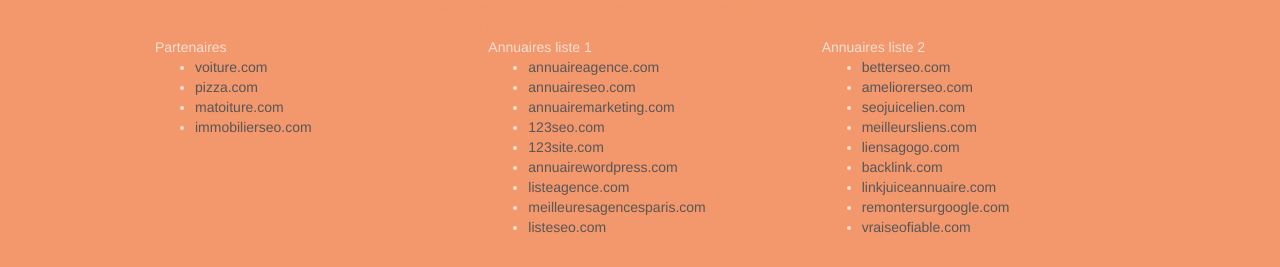
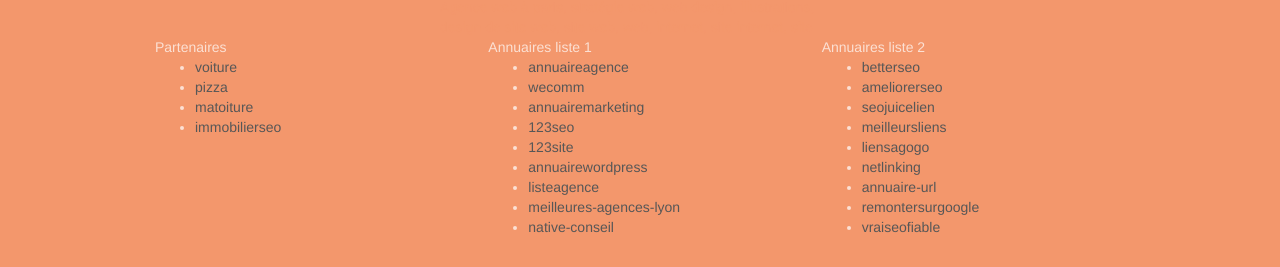
Before and after one commit to clotou/ClotildeLacaille_Correction_Startingwebsite_2, a website: page index.html in a window 1280 px wide. Shown: the part 3370-3637 px from the top of the page. Drawn offline with nearby package versions, Linux system fonts and the light colour scheme.

Commit message:
9 fixe des liens du footer

```diff
--- a/index.html
+++ b/index.html
@@ -394,50 +394,50 @@
                 <div class="col-sm-4">
                   Partenaires
                   <ul>
-                    <li><a href="voiture.com">voiture.com</a></li>
-                    <li><a href="pizza.com">pizza.com</a></li>
-                    <li><a href="matoiture.com">matoiture.com</a></li>
-                    <li><a href="immobilierseo.com">immobilierseo.com</a></li>
+                    <li><a href="https://votrevoiture.com/">voiture</a></li>
+                    <li><a href="https://www.lyonpizza.com/">pizza</a></li>
+                    <li><a href="https://www.ma-toiture.fr/">matoiture</a></li>
+                    <li><a href="https://www.journaldelagence.com/">immobilierseo</a></li>
                   </ul>
                 </div>
                 <div class="col-sm-4">
                   Annuaires liste 1
                   <ul>
-                    <li><a href="annuaireagence.com">annuaireagence.com</a></li>
-                    <li><a href="annuaireseo.com">annuaireseo.com</a></li>
+                    <li><a href="https://www.lannuairedigital.fr/">annuaireagence</a></li>
+                    <li><a href="https://wecomm.fr/annuaires-referencement/">wecomm</a></li>
                     <li>
-                      <a href="annuairemarketing.com">annuairemarketing.com</a>
+                      <a href="https://annuairedumarketing.fr/">annuairemarketing</a>
                     </li>
-                    <li><a href="123seoture.com">123seo.com</a></li>
-                    <li><a href="123site.com">123site.com</a></li>
+                    <li><a href="https://www.123seo.com.au/">123seo</a></li>
+                    <li><a href="https://www.123siteweb.fr/">123site</a></li>
                     <li>
-                      <a href="annuairewordpress.com">annuairewordpress.com</a>
+                      <a href="https://hostdebitmedia.com/meilleurs-plugins-annuaire-wordpress/">annuairewordpress</a>
                     </li>
-                    <li><a href="listeagence.com">listeagence.com</a></li>
+                    <li><a href="https://liste-agences.com/">listeagence</a></li>
                     <li>
-                      <a href="meilleuresagencesparis.com"
-                        >meilleuresagencesparis.com</a
+                      <a href="https://www.sortlist.fr/web-marketing/lyon-ra-fr"
+                        >meilleures-agences-lyon</a
                       >
                     </li>
-                    <li><a href="listeseo.com">listeseo.com</a></li>
+                    <li><a href="https://native-conseil.fr">native-conseil</a></li>
                   </ul>
                 </div>
                 <div class="col-sm-4">
                   Annuaires liste 2
                   <ul>
-                    <li><a href="betterseo.com">betterseo.com</a></li>
-                    <li><a href="ameliorerseo.com">ameliorerseo.com</a></li>
-                    <li><a href="seojuicelien.com">seojuicelien.com</a></li>
-                    <li><a href="meilleursliens.com">meilleursliens.com</a></li>
-                    <li><a href="liensagogo.com">liensagogo.com</a></li>
-                    <li><a href="backlink.com">backlink.com</a></li>
+                    <li><a href="https://betterseo.org/">betterseo</a></li>
+                    <li><a href="ameliorerseo.com">ameliorerseo</a></li>
+                    <li><a href="https://seojuice.net/">seojuicelien</a></li>
+                    <li><a href="https://www.meilleursliens.be/">meilleursliens</a></li>
+                    <li><a href="http://liensagogo.centerblog.net/">liensagogo</a></li>
+                    <li><a href="https://www.netlinking.fr/">netlinking</a></li>
                     <li>
-                      <a href="linkjuiceannuaire.com">linkjuiceannuaire.com</a>
+                      <a href="http://www.annuaire-url.com/">annuaire-url</a>
                     </li>
                     <li>
-                      <a href="remontersurgoogle.com">remontersurgoogle.com</a>
+                      <a href="https://blog.simplebo.fr/comment-faire-remonter-site-sur-google">remontersurgoogle</a>
                     </li>
-                    <li><a href="vraiseofiable.com">vraiseofiable.com</a></li>
+                    <li><a href="https://www.seo.fr/">vraiseofiable</a></li>
                   </ul>
                 </div>
               </div>
```
